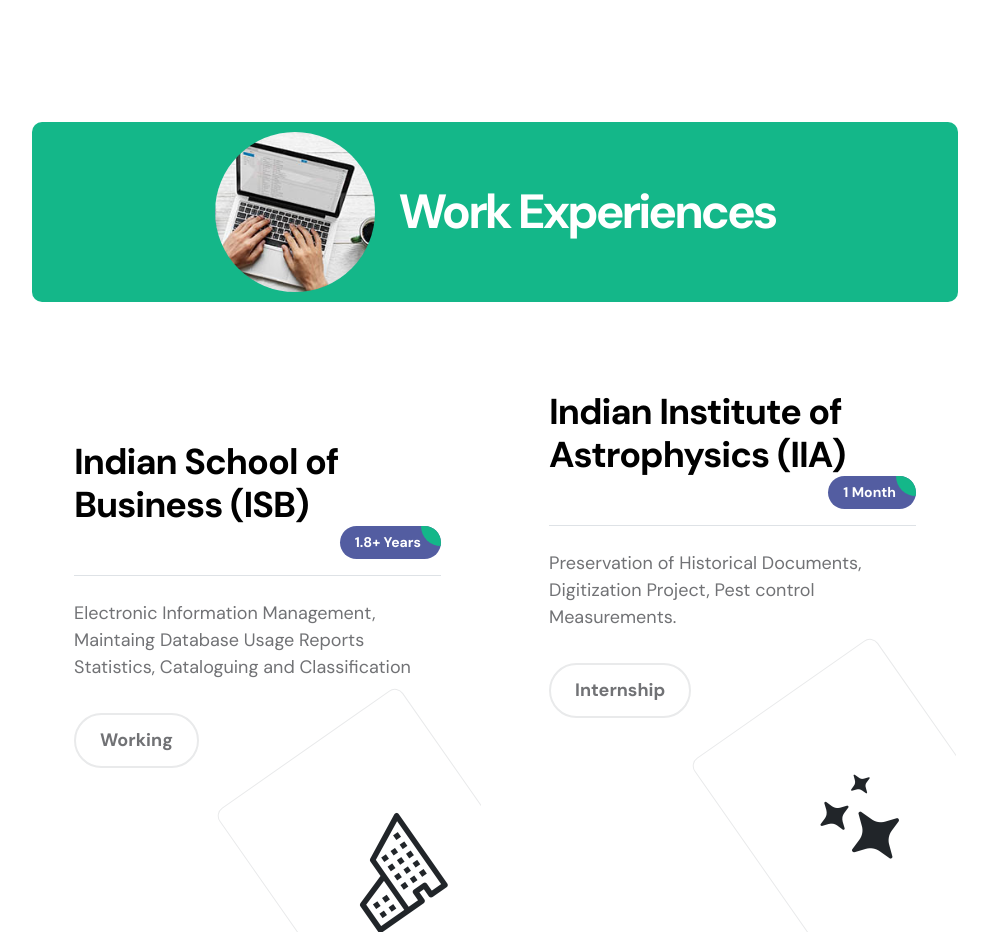
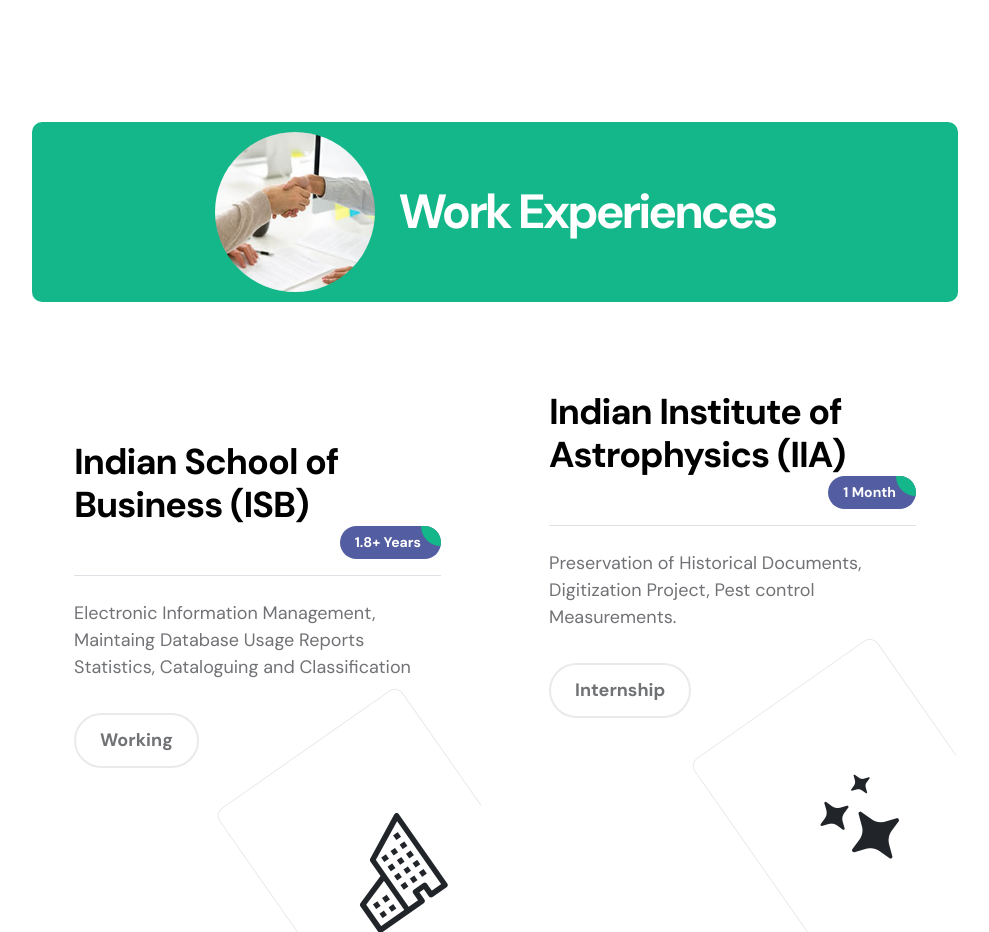
Before and after one commit to Sivakumarc1608/Sivakumar-Profile, a plain HTML site: page index.html in a window 1280 px wide. Shown: the part 2780-3712 px from the top of the page, without its empty margins (145-1134 px from the left). Drawn offline with Linux system fonts and the light colour scheme.

```diff
--- a/index.html
+++ b/index.html
@@ -273,7 +273,7 @@
 
                         <div class="col-lg-10 col-12 mx-auto">
                             <div class="section-title-wrap d-flex justify-content-center align-items-center mb-5">
-                                <img src="https://github.com/Sivakumarc1608/Sivakumar-Profile/blob/main/images/aerial-view-man-using-computer-laptop-wooden-table.jpg" class="avatar-image img-fluid" alt="">
+                                <img src="https://github.com/Sivakumarc1608/Sivakumar-Profile/blob/main/images/WE.jpg" class="avatar-image img-fluid" alt="">
 
                                 <h2 class="text-white ms-4 mb-0">Work Experiences</h2>
                             </div>
```
